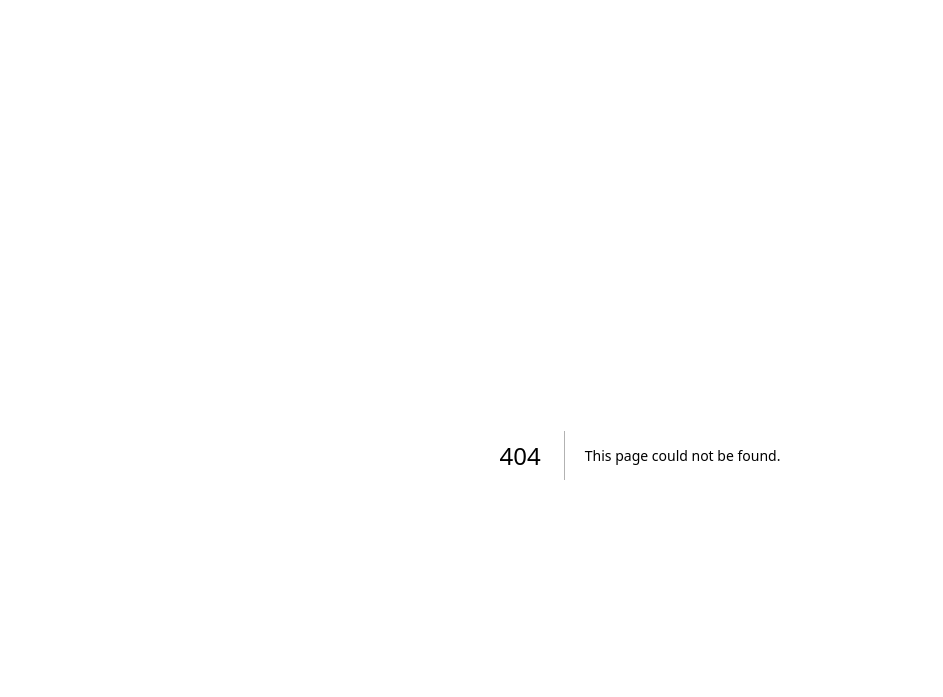
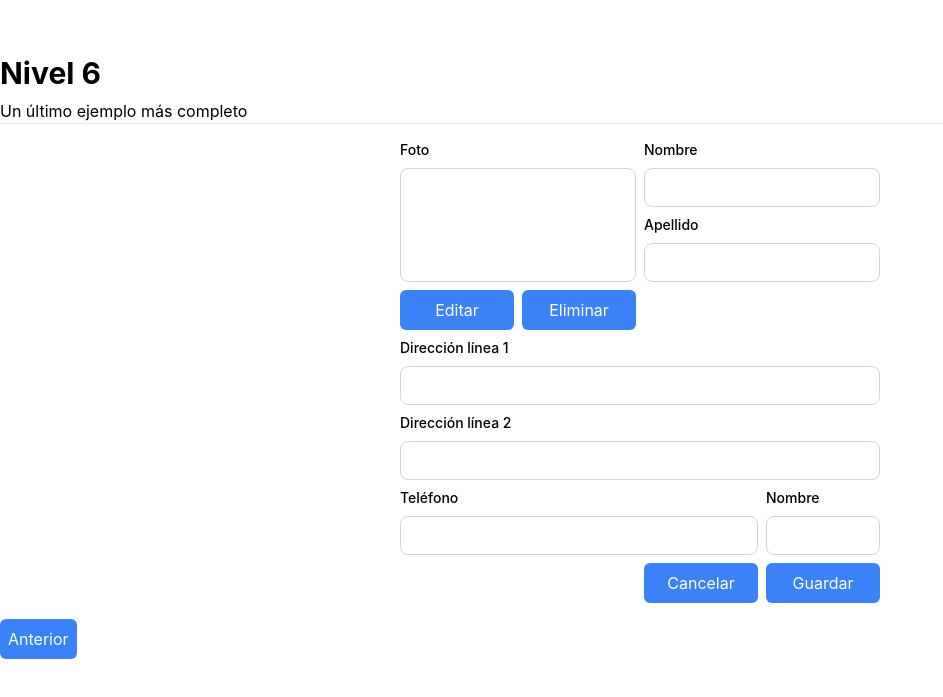
Before and after one commit to dantevvp/floating-ui-grid-enhancement, a Next.js app: page /test/6 in a window 1280 px wide. Before the commit this address had no page. Shown: the part 145-842 px from the top of the page, without its empty margins (0-943 px from the left). Built offline with nearby package versions, Linux system fonts and the light colour scheme.

Commit message:
add last example

```diff
--- /dev/null
+++ b/components/NavInput.jsx
@@ -0,0 +1,66 @@
+import React from "react";
+import classNames from "../utils/classNames";
+
+const mergeRefs = (...refs) => {
+  return (node) => {
+    refs.forEach((ref) => {
+      if (typeof ref === 'function') {
+        ref(node);
+      } else if (ref != null) {
+        ref.current = node;
+      }
+    });
+  };
+};
+
+const Label = ({ labelFor, children, ...props }) => {
+  return <label htmlFor={labelFor} className="block mb-2 text-sm font-medium">{children}</label>
+}
+
+const NavInput = React.forwardRef(({ onFocus, className, style, label = null, id, ...props }, externalRef) => {
+  const inputRef = React.useRef(null);
+  const mergedRef = mergeRefs(inputRef, externalRef);
+
+  /*React.useEffect(() => {
+    if (autoFocus) {
+      inputRef.current && inputRef.current.focus()
+      inputRef.current && inputRef.current.set
+    }
+  }, [])*/
+
+  const handleKeyDown = (e) => {
+    const { key } = e;
+    const input = inputRef.current;
+
+    if (key === 'ArrowLeft' || key === 'ArrowRight') {
+      const caretAtStart = input.selectionStart === 0;
+      const caretAtEnd = input.selectionEnd === input.value.length;
+
+      if (!(caretAtEnd && key === "ArrowRight") && !(caretAtStart && key === "ArrowLeft")) {
+        e.stopPropagation();
+      }
+    }
+  };
+
+  const containerClasses = classNames(className, "flex flex-col");
+
+  const handleFocus = (e) => {
+    inputRef.current && inputRef.current.select();
+    onFocus && onFocus(e);
+  };
+
+  return (
+    <div className={containerClasses} style={style}>
+      {label && <Label labelFor={id}>{label}</Label>}
+      <input
+        ref={mergedRef}
+        onKeyDown={handleKeyDown}
+        onFocus={handleFocus}
+        id={id}
+        className="border border-gray-300 text-sm rounded-lg focus:ring-blue-500 focus:border-blue-500 block w-full h-full p-2.5 flex-1"
+        {...props} />
+    </div>
+  );
+});
+
+export default NavInput;
--- a/pages/test/1.jsx
+++ b/pages/test/1.jsx
@@ -4,8 +4,11 @@ import classNames from "../../utils/classNames"
 import NavGridItem from "../../components/NavGridItem"
 import Link from "next/link"
 import Button from "../../components/Button"
+import React from "react";
 
 export default function Test() {
+  const [activeIndex, setActiveIndex] = React.useState(0);
+
   return <div>
     <div className="my-2">
       <H1 className="mb-2">Nivel 1</H1>
@@ -13,7 +16,7 @@ export default function Test() {
       <hr/>
     </div>
     <div className="my-4">
-      <Composite className="grid grid-cols-3 gap-4" cols={3}>
+      <Composite className="grid grid-cols-3 gap-4" cols={3} activeIndex={activeIndex} onNavigate={setActiveIndex}>
         <NavGridItem className="border border-black p-2 rounded-lg">1</NavGridItem>
         <NavGridItem className="border border-black p-2 rounded-lg">2</NavGridItem>
         <NavGridItem className="border border-black p-2 rounded-lg">3</NavGridItem>
--- a/pages/test/5.jsx
+++ b/pages/test/5.jsx
@@ -1,73 +1,11 @@
-import { Composite, CompositeItem, useListNavigation } from "@floating-ui/react"
+import { Composite, CompositeItem } from "@floating-ui/react"
 import { H1 } from "../../components/Typography"
 import classNames from "../../utils/classNames"
 import NavGridItem from "../../components/NavGridItem"
 import Link from "next/link"
 import Button from "../../components/Button"
-import { useMergeRefs } from "@floating-ui/react"
 import React from "react"
-
-const mergeRefs = (...refs) => {
-  return (node) => {
-    refs.forEach((ref) => {
-      if (typeof ref === 'function') {
-        ref(node);
-      } else if (ref != null) {
-        ref.current = node;
-      }
-    });
-  };
-};
-
-const Label = ({ labelFor, children, ...props }) => {
-  return <label htmlFor={labelFor} className="block mb-2 text-sm font-medium">{children}</label>
-}
-
-const NavInput = React.forwardRef(({ onFocus, className, label, id, ...props }, externalRef) => {
-  const inputRef = React.useRef(null);
-  const mergedRef = mergeRefs(inputRef, externalRef);
-
-  /*React.useEffect(() => {
-    if (autoFocus) {
-      inputRef.current && inputRef.current.focus()
-      inputRef.current && inputRef.current.set
-    }
-  }, [])*/
-
-  const handleKeyDown = (e) => {
-    const { key } = e;
-    const input = inputRef.current;
-
-    if (key === 'ArrowLeft' || key === 'ArrowRight') {
-      const caretAtStart = input.selectionStart === 0;
-      const caretAtEnd = input.selectionEnd === input.value.length;
-
-      if (!(caretAtEnd && key === "ArrowRight") && !(caretAtStart && key === "ArrowLeft")) {
-        e.stopPropagation();
-      }
-    }
-  };
-
-  const containerClasses = className;
-
-  const handleFocus = (e) => {
-    inputRef.current && inputRef.current.select();
-    onFocus && onFocus(e);
-  };
-
-  return (
-    <div className={containerClasses}>
-      <Label labelFor={id}>{label}</Label>
-      <input
-        ref={mergedRef}
-        onKeyDown={handleKeyDown}
-        onFocus={handleFocus}
-        id={id}
-        className="border border-gray-300 text-sm rounded-lg focus:ring-blue-500 focus:border-blue-500 block w-full p-2.5"
-        {...props} />
-    </div>
-  );
-});
+import NavInput from "../../components/NavInput"
 
 const itemSizes = [
   { width: 1, height: 1 },  // 1
@@ -89,14 +27,14 @@ export default function Test() {
         <hr/>
       </div>
       <div className="my-4 grid grid-cols-2 gap-2">
-        <NavGridItem render={(props) => <NavInput id="name" name="name" label="Nombre" type="text" autoFocus {...props} />} />
+        <NavGridItem render={(props) => <NavInput id="name" name="name" label="Nombre" type="text" {...props} />} />
         <NavGridItem render={(props) => <NavInput id="last_name" name="last_name" label="Apellido" type="text" {...props} />} />
         <NavGridItem render={(props) => <NavInput id="age" nama="age" label="Edad" type="text" {...props} />} />
         <NavGridItem render={(props) => <NavInput id="phone" name="phone" label="Teléfono" type="text" {...props} />} />
       </div>
       <div className="my-4 flex justify-between">
         <CompositeItem render={(props) => <a href="4" {...props}><Button>Anterior</Button></a>}></CompositeItem>
-        <CompositeItem render={(props) => <a href="5" {...props}><Button>Próximo</Button></a>}></CompositeItem>
+        <CompositeItem render={(props) => <a href="6" {...props}><Button>Próximo</Button></a>}></CompositeItem>
       </div>
     </Composite>
   </div>
--- /dev/null
+++ b/pages/test/6.jsx
@@ -0,0 +1,57 @@
+import { Composite, CompositeItem } from "@floating-ui/react"
+import { H1 } from "../../components/Typography"
+import classNames from "../../utils/classNames"
+import NavGridItem from "../../components/NavGridItem"
+import Link from "next/link"
+import Button from "../../components/Button"
+import React from "react"
+import NavInput from "../../components/NavInput"
+
+const itemSizes = [
+  { width: 2, height: 2 },  // 1
+  { width: 2, height: 1 },  // 2
+  { width: 2, height: 1 },  // 3
+  { width: 1, height: 1 },  // 4
+  { width: 1, height: 1 },  // 5
+  { width: 2, height: 1 },  // 6 disabled
+  { width: 4, height: 1 },  // 7
+  { width: 4, height: 1 },  // 8
+  { width: 3, height: 1 },  // 9
+  { width: 1, height: 1 },  // 10
+  { width: 2, height: 1 },  // 11 disabled
+  { width: 1, height: 1 },  // 12
+  { width: 1, height: 1 },  // 13
+  { width: 1, height: 1 },  // 14
+]
+
+export default function Test() {
+  const [activeIndex, setActiveIndex] = React.useState(0);
+
+  return <div>
+    <Composite cols={4} itemSizes={itemSizes} activeIndex={activeIndex} onNavigate={setActiveIndex} disabledIndices={[5, 10, 14]}>
+      <div className="my-2">
+        <H1 className="mb-2">Nivel 6</H1>
+        <p>Un último ejemplo más completo</p>
+        <hr/>
+      </div>
+      <div className="my-4 grid grid-cols-4 gap-2 mx-[400px]">
+        <NavGridItem colspan={2} rowspan={2} render={(props) => <NavInput id="name" name="name" label="Foto" type="text" {...props} />} />
+        <NavGridItem colspan={2} render={(props) => <NavInput id="last_name" name="last_name" label="Nombre" type="text" {...props} />} />
+        <NavGridItem colspan={2} render={(props) => <NavInput id="age" nama="age" label="Apellido" type="text" {...props} />} />
+        <NavGridItem render={(props) => <Button {...props}>Editar</Button>} />
+        <NavGridItem render={(props) => <Button {...props}>Eliminar</Button>} />
+        <NavGridItem colspan={2} />
+        <NavGridItem colspan={4} render={(props) => <NavInput id="name" name="name" label="Dirección línea 1" type="text" {...props} />} />
+        <NavGridItem colspan={4} render={(props) => <NavInput id="name" name="name" label="Dirección línea 2" type="text" {...props} />} />
+        <NavGridItem colspan={3} render={(props) => <NavInput id="name" name="name" label="Teléfono" type="text" {...props} />} />
+        <NavGridItem render={(props) => <NavInput id="name" name="name" label="Nombre" type="text" {...props} />} />
+        <NavGridItem colspan={2} />
+        <NavGridItem render={(props) => <Button {...props}>Cancelar</Button>} />
+        <NavGridItem render={(props) => <Button {...props}>Guardar</Button>} />
+      </div>
+      <div className="my-4 flex justify-between">
+        <CompositeItem render={(props) => <a href="5" {...props}><Button>Anterior</Button></a>}></CompositeItem>
+      </div>
+    </Composite>
+  </div>
+}
```
